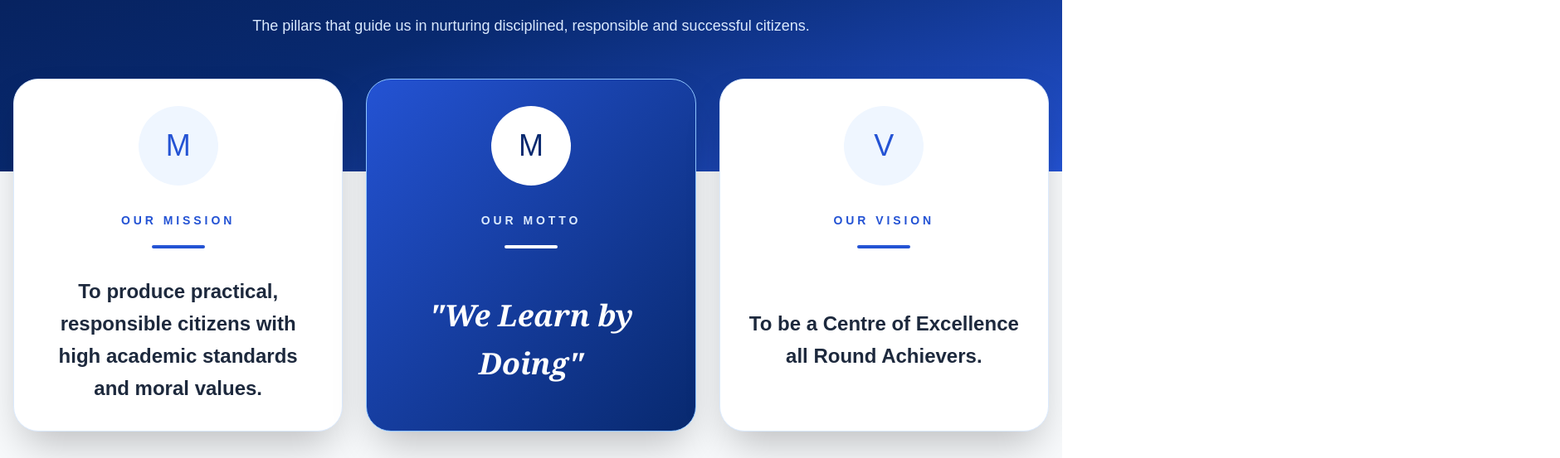
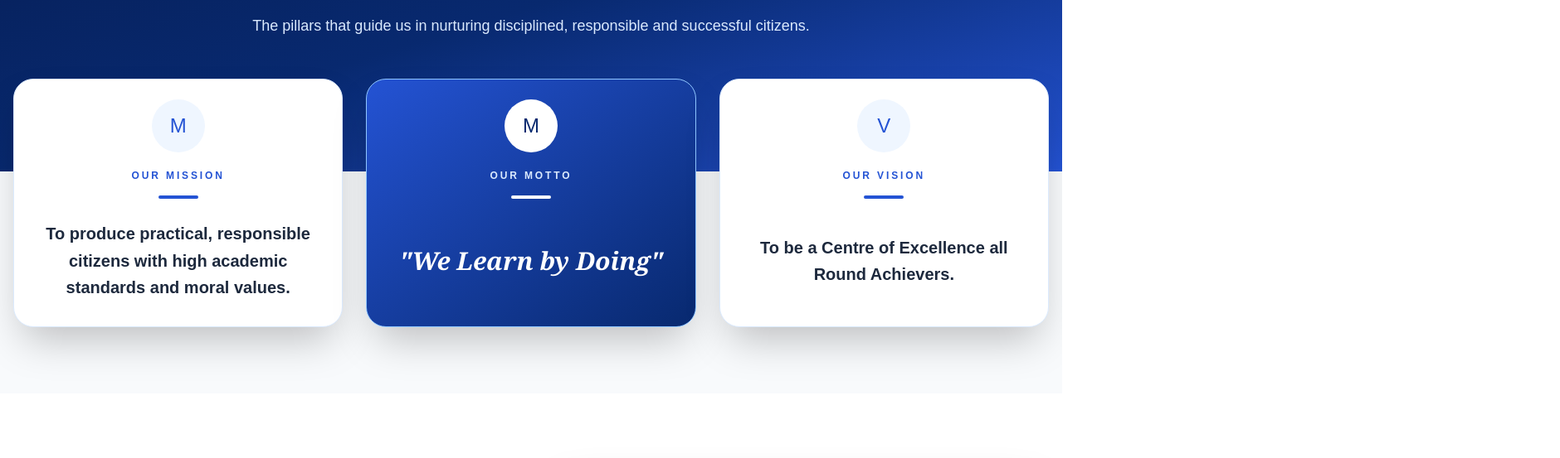
Before and after one commit to stmarysmanja/st-marys-manja-website, a Next.js app: page / in a window 1280 px wide. Shown: the part 990-1543 px from the top of the page at 83% size, 1880 px wide, since content can reach past the window. Built offline with nearby package versions, Linux system fonts and the light colour scheme; no server answers; the database is empty.

Commit message:
Resize homepage value cards and fix broken text

```diff
--- a/src/app/page.tsx
+++ b/src/app/page.tsx
@@ -221,14 +221,14 @@ const location =
             {values.map((value) => (
               <article
                 key={value.label}
-                className={`flex min-h-[390px] flex-col items-center rounded-[30px] border p-8 text-center shadow-2xl transition duration-500 hover:-translate-y-3 ${
+                className={`flex min-h-[300px] flex-col items-center rounded-[24px] border p-6 text-center shadow-2xl transition duration-500 hover:-translate-y-3 ${
                   value.featured
                     ? "border-blue-300 bg-gradient-to-br from-[#2453d4] to-[#08296f] text-white"
                     : "border-blue-100 bg-white text-slate-800"
                 }`}
               >
                 <div
-                  className={`flex h-24 w-24 items-center justify-center rounded-full text-4xl ${
+                  className={`flex h-16 w-16 items-center justify-center rounded-full text-2xl ${
                     value.featured
                       ? "bg-white text-[#08296f]"
                       : "bg-blue-50 text-[#2453d4]"
@@ -238,7 +238,7 @@ const location =
                 </div>
 
                 <p
-                  className={`mt-8 text-sm font-black uppercase tracking-[0.28em] ${
+                  className={`mt-5 text-xs font-black uppercase tracking-[0.24em] ${
                     value.featured ? "text-blue-100" : "text-[#2453d4]"
                   }`}
                 >
@@ -246,16 +246,16 @@ const location =
                 </p>
 
                 <div
-                  className={`mt-5 h-1 w-16 rounded-full ${
+                  className={`mt-4 h-1 w-12 rounded-full ${
                     value.featured ? "bg-white" : "bg-[#2453d4]"
                   }`}
                 />
 
                 <p
-                  className={`mt-8 flex flex-1 items-center font-bold leading-relaxed ${
+                  className={`mt-5 flex flex-1 items-center font-bold leading-relaxed ${
                     value.featured
-                      ? "text-4xl italic"
-                      : "text-xl md:text-2xl"
+                      ? "text-3xl italic"
+                      : "text-lg md:text-xl"
                   }`}
                   style={{
                     fontFamily: value.featured
@@ -292,7 +292,7 @@ const location =
                 href="/about"
                 className="mt-8 inline-flex rounded-xl bg-[#2453d4] px-7 py-4 font-bold text-white transition hover:-translate-y-1 hover:bg-[#08296f]"
               >
-                Discover Our School ÃƒÆ’Ã†â€™Ãƒâ€ Ã¢â‚¬â„¢ÃƒÆ’Ã¢â‚¬Â ÃƒÂ¢Ã¢â€šÂ¬Ã¢â€žÂ¢ÃƒÆ’Ã†â€™ÃƒÂ¢Ã¢â€šÂ¬Ã‚Â ÃƒÆ’Ã‚Â¢ÃƒÂ¢Ã¢â‚¬Å¡Ã‚Â¬ÃƒÂ¢Ã¢â‚¬Å¾Ã‚Â¢ÃƒÆ’Ã†â€™Ãƒâ€ Ã¢â‚¬â„¢ÃƒÆ’Ã‚Â¢ÃƒÂ¢Ã¢â‚¬Å¡Ã‚Â¬Ãƒâ€¦Ã‚Â¡ÃƒÆ’Ã†â€™ÃƒÂ¢Ã¢â€šÂ¬Ã…Â¡ÃƒÆ’Ã¢â‚¬Å¡Ãƒâ€šÃ‚Â¢ÃƒÆ’Ã†â€™Ãƒâ€ Ã¢â‚¬â„¢ÃƒÆ’Ã¢â‚¬Â ÃƒÂ¢Ã¢â€šÂ¬Ã¢â€žÂ¢ÃƒÆ’Ã†â€™ÃƒÂ¢Ã¢â€šÂ¬Ã…Â¡ÃƒÆ’Ã¢â‚¬Å¡Ãƒâ€šÃ‚Â¢ÃƒÆ’Ã†â€™Ãƒâ€ Ã¢â‚¬â„¢ÃƒÆ’Ã¢â‚¬Å¡Ãƒâ€šÃ‚Â¢ÃƒÆ’Ã†â€™Ãƒâ€šÃ‚Â¢ÃƒÆ’Ã‚Â¢ÃƒÂ¢Ã¢â€šÂ¬Ã…Â¡Ãƒâ€šÃ‚Â¬ÃƒÆ’Ã¢â‚¬Â¦Ãƒâ€šÃ‚Â¡ÃƒÆ’Ã†â€™ÃƒÂ¢Ã¢â€šÂ¬Ã…Â¡ÃƒÆ’Ã¢â‚¬Å¡Ãƒâ€šÃ‚Â¬ÃƒÆ’Ã†â€™Ãƒâ€ Ã¢â‚¬â„¢ÃƒÆ’Ã‚Â¢ÃƒÂ¢Ã¢â‚¬Å¡Ã‚Â¬Ãƒâ€¦Ã‚Â¡ÃƒÆ’Ã†â€™ÃƒÂ¢Ã¢â€šÂ¬Ã…Â¡ÃƒÆ’Ã¢â‚¬Å¡Ãƒâ€šÃ‚Â ÃƒÆ’Ã†â€™Ãƒâ€ Ã¢â‚¬â„¢ÃƒÆ’Ã¢â‚¬Â ÃƒÂ¢Ã¢â€šÂ¬Ã¢â€žÂ¢ÃƒÆ’Ã†â€™ÃƒÂ¢Ã¢â€šÂ¬Ã…Â¡ÃƒÆ’Ã¢â‚¬Å¡Ãƒâ€šÃ‚Â¢ÃƒÆ’Ã†â€™Ãƒâ€ Ã¢â‚¬â„¢ÃƒÆ’Ã¢â‚¬Å¡Ãƒâ€šÃ‚Â¢ÃƒÆ’Ã†â€™Ãƒâ€šÃ‚Â¢ÃƒÆ’Ã‚Â¢ÃƒÂ¢Ã¢â€šÂ¬Ã…Â¡Ãƒâ€šÃ‚Â¬ÃƒÆ’Ã¢â‚¬Â¦Ãƒâ€šÃ‚Â¡ÃƒÆ’Ã†â€™ÃƒÂ¢Ã¢â€šÂ¬Ã…Â¡ÃƒÆ’Ã¢â‚¬Å¡Ãƒâ€šÃ‚Â¬ÃƒÆ’Ã†â€™Ãƒâ€ Ã¢â‚¬â„¢ÃƒÆ’Ã¢â‚¬Å¡Ãƒâ€šÃ‚Â¢ÃƒÆ’Ã†â€™Ãƒâ€šÃ‚Â¢ÃƒÆ’Ã‚Â¢ÃƒÂ¢Ã¢â€šÂ¬Ã…Â¡Ãƒâ€šÃ‚Â¬ÃƒÆ’Ã¢â‚¬Â¦Ãƒâ€šÃ‚Â¾ÃƒÆ’Ã†â€™ÃƒÂ¢Ã¢â€šÂ¬Ã…Â¡ÃƒÆ’Ã¢â‚¬Å¡Ãƒâ€šÃ‚Â¢
+                Discover Our School
               </Link>
             </div>
 
```
